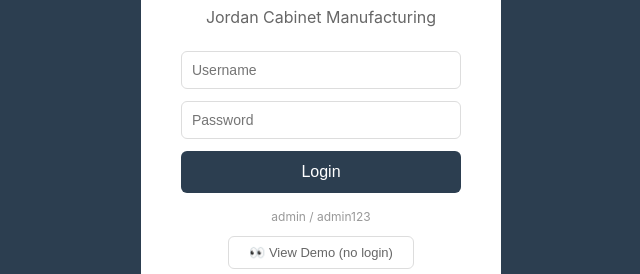
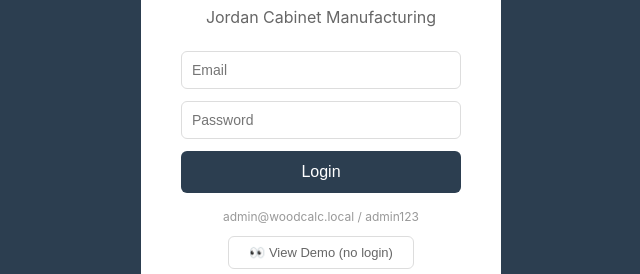
Before and after one commit to abuhmaidahmad/woodcalc, a React (Vite) app in the folder woodcalc_frontend/: page / in a window 1280 px wide. Shown: the part 286-560 px from the top of the page, without its empty margins (319-959 px from the left). Built offline with nearby package versions, Linux system fonts and the light colour scheme.

Commit message:
Switch login form to email field matching new User model

```diff
--- a/woodcalc_frontend/src/App.jsx
+++ b/woodcalc_frontend/src/App.jsx
@@ -7,13 +7,13 @@ import CRMModule from './features/crm/CRMModule'
 import KitchenPlannerModule from './features/kitchen_planner/KitchenPlannerModule'
 
 function LoginPage({ setToken, setDemoMode }) {
-  const [u, setU] = useState('')
+  const [email, setEmail] = useState('')
   const [p, setP] = useState('')
   const [err, setErr] = useState('')
   const login = async (e) => {
     e.preventDefault()
     try {
-      const res = await fetch(`${import.meta.env.VITE_API_URL}/api/auth/login/`, { method:'POST', headers:{'Content-Type':'application/json'}, body:JSON.stringify({username:u,password:p}) })
+      const res = await fetch(`${import.meta.env.VITE_API_URL}/api/auth/login/`, { method:'POST', headers:{'Content-Type':'application/json'}, body:JSON.stringify({email,password:p}) })
       const data = await res.json()
       if (data.access) { localStorage.setItem('access_token', data.access); setToken(data.access) }
       else setErr('Invalid credentials')
@@ -25,12 +25,12 @@ function LoginPage({ setToken, setDemoMode }) {
         <h1 style={{textAlign:'center',marginBottom:8}}>🪵 WoodCalc ERP</h1>
         <p style={{textAlign:'center',color:'#666',marginBottom:24}}>Jordan Cabinet Manufacturing</p>
         <form onSubmit={login}>
-          <input style={{width:'100%',padding:10,marginBottom:12,border:'1px solid #ddd',borderRadius:6,fontSize:14,boxSizing:'border-box'}} placeholder="Username" value={u} onChange={e=>setU(e.target.value)} />
+          <input style={{width:'100%',padding:10,marginBottom:12,border:'1px solid #ddd',borderRadius:6,fontSize:14,boxSizing:'border-box'}} type="email" placeholder="Email" value={email} onChange={e=>setEmail(e.target.value)} />
           <input style={{width:'100%',padding:10,marginBottom:12,border:'1px solid #ddd',borderRadius:6,fontSize:14,boxSizing:'border-box'}} type="password" placeholder="Password" value={p} onChange={e=>setP(e.target.value)} />
           {err && <p style={{color:'red',marginBottom:8}}>{err}</p>}
           <button style={{width:'100%',padding:12,background:'#2c3e50',color:'white',border:'none',borderRadius:6,fontSize:16,cursor:'pointer'}} type="submit">Login</button>
         </form>
-        <p style={{textAlign:'center',marginTop:16,color:'#999',fontSize:12}}>admin / admin123</p>
+        <p style={{textAlign:'center',marginTop:16,color:'#999',fontSize:12}}>admin@woodcalc.local / admin123</p>
         <div style={{textAlign:'center',marginTop:12}}>
           <button onClick={()=>setDemoMode(true)} style={{background:'none',border:'1px solid #ddd',borderRadius:6,padding:'8px 20px',color:'#666',cursor:'pointer',fontSize:13}}>
             👀 View Demo (no login)
```
